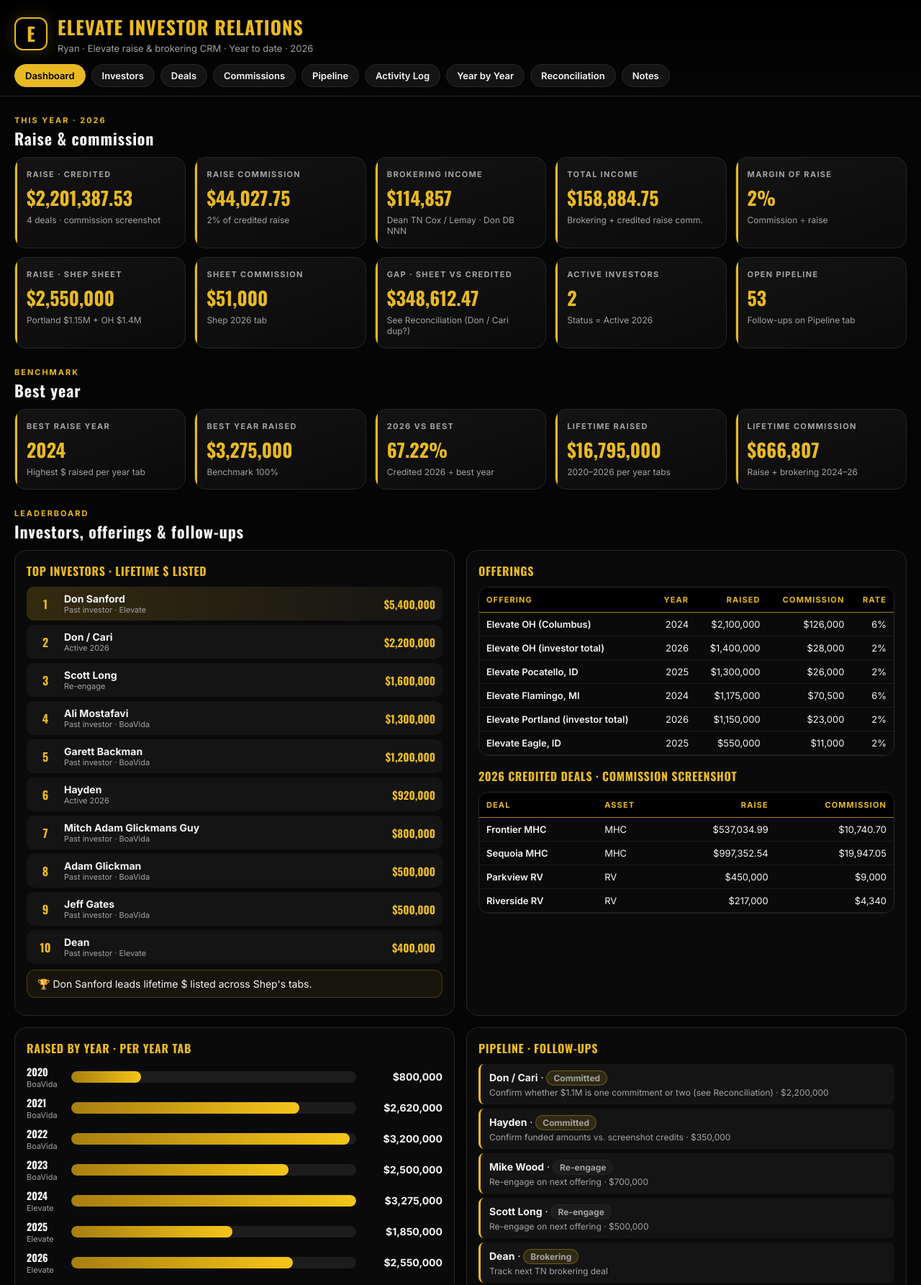
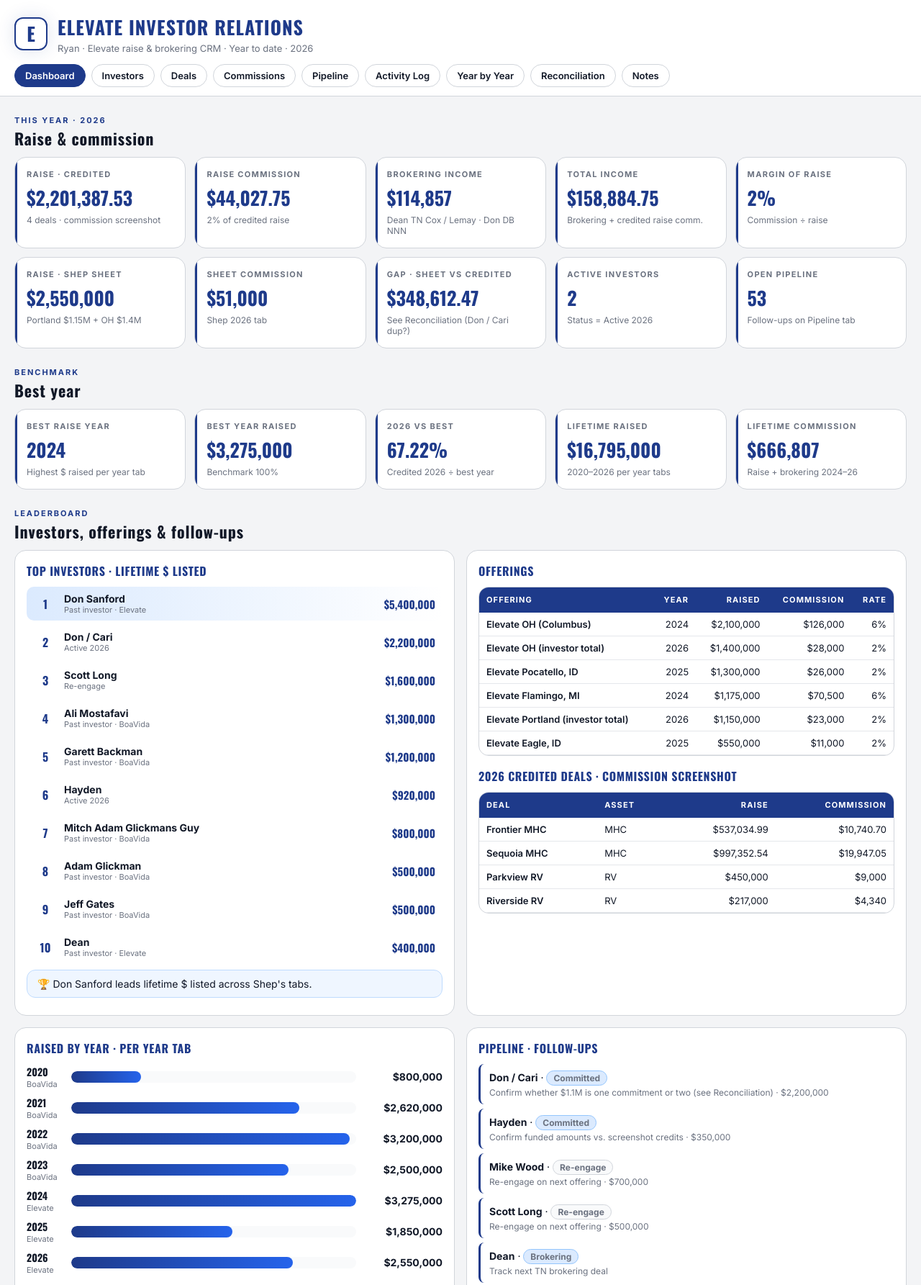
Before and after one commit to borealsauce/elevate-investor-crm, a plain HTML site: page index.html in a window 1280 px wide. Shown: the top 1785 px of the page at 72% size. Drawn offline with nearby package versions, Linux system fonts and the light colour scheme.

Commit message:
Blue/gray/white/black theme

```diff
--- a/index.html
+++ b/index.html
@@ -3,7 +3,7 @@
 <head>
 <meta charset="UTF-8" />
 <meta name="viewport" content="width=device-width, initial-scale=1.0" />
-<meta name="theme-color" content="#050505" />
+<meta name="theme-color" content="#1E3A8A" />
 <meta name="robots" content="noindex, nofollow" />
 <title>Elevate Investor Relations · CRM</title>
 <link rel="icon" type="image/svg+xml" href="favicon.svg" />
--- a/style.css
+++ b/style.css
@@ -1,19 +1,19 @@
-:root{--bg:#050505;--panel:#0a0a0a;--card:#141414;--card2:#1c1c1c;--line:#262626;--gold:#e8b923;--gold2:#f5c518;--golddk:#a87f10;--txt:#f5f5f5;--muted:#a3a3a3;--red:#e11d2e;--green:#22c55e}
+:root{--bg:#f3f4f6;--panel:#ffffff;--card:#ffffff;--card2:#f9fafb;--line:#d1d5db;--gold:#1e3a8a;--gold2:#2563eb;--golddk:#1e3a8a;--txt:#111827;--muted:#6b7280;--red:#b91c1c;--green:#15803d}
 *{box-sizing:border-box}
 html,body{margin:0;background:var(--bg);color:var(--txt);font-family:Inter,ui-sans-serif,system-ui,sans-serif;font-size:14px}
 a{color:var(--gold)}
 .wrap{max-width:1280px;margin:0 auto;padding:0 20px}
 .muted{color:var(--muted)}
-.top{position:sticky;top:0;z-index:10;background:linear-gradient(180deg,#000 0%,#050505 100%);border-bottom:1px solid var(--line);padding:18px 0 12px}
+.top{position:sticky;top:0;z-index:10;background:#ffffff;border-bottom:1px solid var(--line);padding:18px 0 12px}
 .brand{display:flex;gap:14px;align-items:center}
-.logo{width:46px;height:46px;border-radius:12px;border:2px solid var(--gold);display:grid;place-items:center;font-family:Oswald;font-weight:700;font-size:26px;color:var(--gold);box-shadow:0 0 24px #e8b92333}
+.logo{width:46px;height:46px;border-radius:12px;border:2px solid var(--gold);display:grid;place-items:center;font-family:Oswald;font-weight:700;font-size:26px;color:var(--gold);box-shadow:0 0 24px #1e3a8a22}
 h1,h2,h3{font-family:Oswald,Inter,sans-serif;letter-spacing:.04em;margin:0}
 h1{font-size:26px;color:var(--gold)}
 #subtitle{margin:2px 0 0;font-size:13px}
 .pills{display:flex;flex-wrap:wrap;gap:8px;margin-top:14px}
 .pills button{background:var(--card);color:var(--txt);border:1px solid var(--line);border-radius:999px;padding:7px 14px;font:600 13px Inter;cursor:pointer;transition:.15s}
 .pills button:hover{border-color:var(--golddk);color:var(--gold)}
-.pills button.on{background:var(--gold);color:#000;border-color:var(--gold)}
+.pills button.on{background:var(--gold);color:#fff;border-color:var(--gold)}
 main{padding:22px 20px 40px}
 .sec{margin:26px 0 10px}
 .sec .eyebrow{font:700 11px Inter;letter-spacing:.18em;color:var(--gold);text-transform:uppercase}
@@ -32,16 +32,16 @@
 .panel h3{font-size:16px;color:var(--gold);margin-bottom:10px}
 .tblwrap{overflow:auto;border:1px solid var(--line);border-radius:14px;background:var(--panel);max-height:72vh}
 table{border-collapse:collapse;width:100%;font-size:13px}
-th{position:sticky;top:0;background:#000;color:var(--gold);font:700 11px Inter;letter-spacing:.1em;text-align:left;padding:10px;border-bottom:1px solid var(--golddk);white-space:nowrap;cursor:pointer;user-select:none}
+th{position:sticky;top:0;background:#1e3a8a;color:#fff;font:700 11px Inter;letter-spacing:.1em;text-align:left;padding:10px;border-bottom:1px solid var(--golddk);white-space:nowrap;cursor:pointer;user-select:none}
 th.num,td.num{text-align:right}
-td{padding:8px 10px;border-bottom:1px solid #1a1a1a;vertical-align:top}
+td{padding:8px 10px;border-bottom:1px solid #e5e7eb;vertical-align:top}
 td.wrapc{min-width:220px;max-width:420px}
-tr:hover td{background:#111}
-tr.total td{font-weight:700;color:var(--gold);background:#0d0b04;border-top:1px solid var(--golddk)}
+tr:hover td{background:#f3f4f6}
+tr.total td{font-weight:700;color:var(--gold);background:#dbeafe;border-top:1px solid var(--golddk)}
 .badge{display:inline-block;padding:2px 9px;border-radius:999px;font-size:11px;font-weight:700;border:1px solid var(--line);background:var(--card2);white-space:nowrap}
-.b-gold{background:#e8b92322;color:var(--gold);border-color:#e8b92355}
-.b-green{background:#22c55e1f;color:#4ade80;border-color:#22c55e55}
-.b-red{background:#e11d2e1f;color:#ff6b75;border-color:#e11d2e55}
+.b-gold{background:#dbeafe;color:var(--gold);border-color:#93c5fd}
+.b-green{background:#22c55e1f;color:#15803d;border-color:#22c55e55}
+.b-red{background:#e11d2e1f;color:#b91c1c;border-color:#e11d2e55}
 .b-gray{color:var(--muted)}
 .toolbar{display:flex;flex-wrap:wrap;gap:10px;align-items:center;margin:10px 0}
 .toolbar input,.toolbar select{background:var(--card);color:var(--txt);border:1px solid var(--line);border-radius:10px;padding:8px 12px;font:500 13px Inter;min-width:220px}
@@ -53,7 +53,7 @@
 .lbrow .nm{font-weight:700}
 .lbrow .st{font-size:11px;color:var(--muted)}
 .lbrow .amt{font:700 15px Oswald;color:var(--gold)}
-.lbrow:nth-child(1){background:linear-gradient(90deg,#e8b92330,var(--card))}
+.lbrow:nth-child(1){background:linear-gradient(90deg,#dbeafe,var(--card))}
 .bars{display:flex;flex-direction:column;gap:8px}
 .bar{display:grid;grid-template-columns:52px 1fr 110px;gap:10px;align-items:center}
 .bar .track{background:var(--card2);border-radius:999px;height:16px;overflow:hidden}
@@ -68,8 +68,8 @@
 .notes dt{color:var(--gold);font-weight:700}
 .notes dd{margin:0;color:var(--txt);line-height:1.5}
 .foot{padding:20px 20px 40px;font-size:12px;border-top:1px solid var(--line)}
-.callout{background:#e8b9230f;border:1px solid #e8b92340;border-radius:12px;padding:10px 14px;color:var(--txt);margin:8px 0}
+.callout{background:#eff6ff;border:1px solid #bfdbfe;border-radius:12px;padding:10px 14px;color:var(--txt);margin:8px 0}
 td:first-child{white-space:nowrap;font-weight:600}
 td.wrapc{min-width:340px;max-width:520px;line-height:1.4}
-.tblwrap{scrollbar-color:#a87f10 #0a0a0a}
-.tblwrap::-webkit-scrollbar{height:10px;width:10px}.tblwrap::-webkit-scrollbar-track{background:#0a0a0a}.tblwrap::-webkit-scrollbar-thumb{background:#a87f10;border-radius:10px}
+.tblwrap{scrollbar-color:#9ca3af #f3f4f6}
+.tblwrap::-webkit-scrollbar{height:10px;width:10px}.tblwrap::-webkit-scrollbar-track{background:#f3f4f6}.tblwrap::-webkit-scrollbar-thumb{background:#9ca3af;border-radius:10px}
```
Also changed, not shown: favicon.svg.
